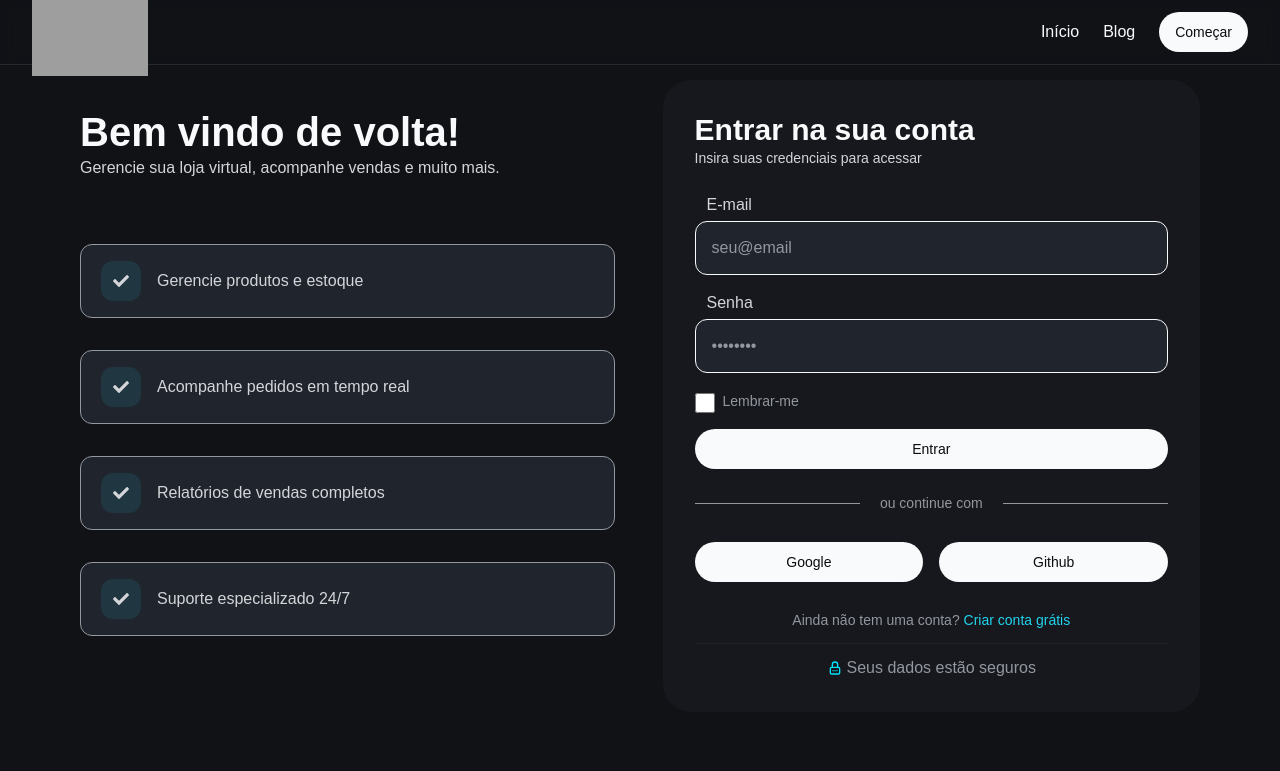
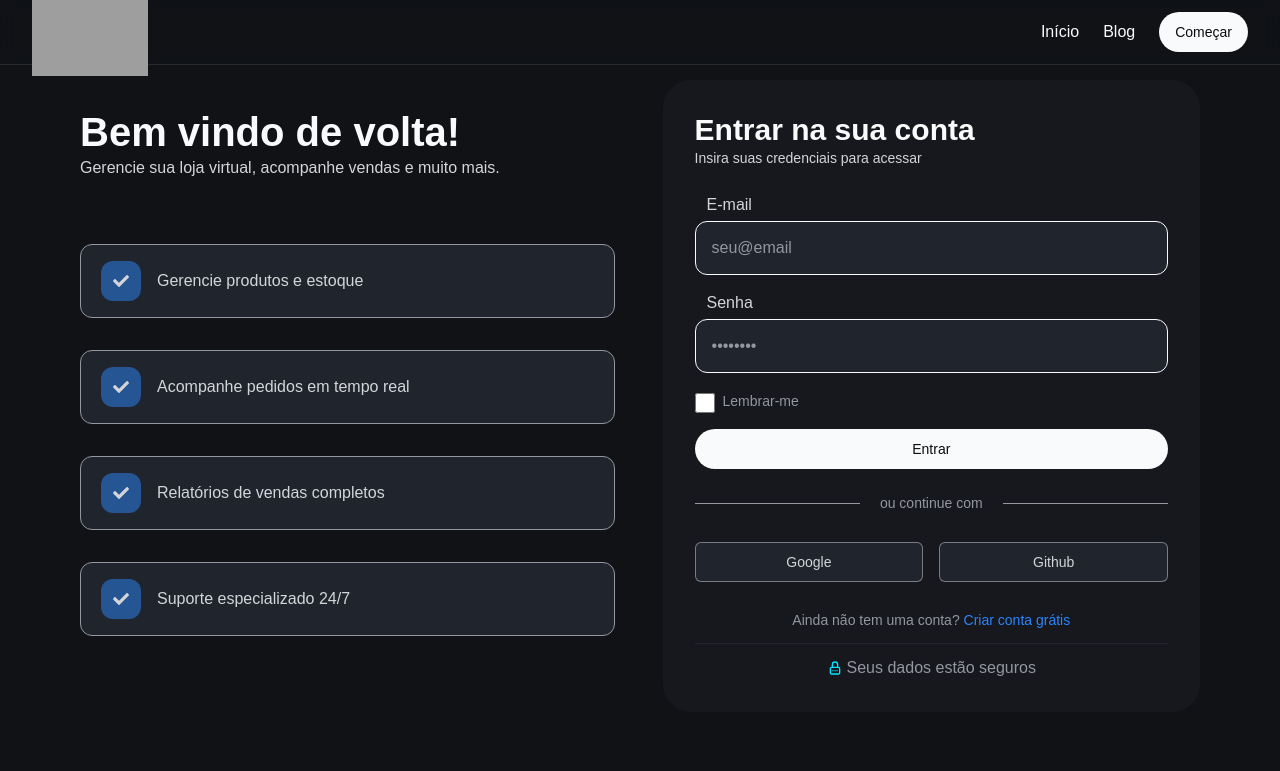
Before and after one commit to YasminFerrariDias/site-blog, a Next.js app: page /login-account in a window 1280 px wide. Shown: the top 771 px of the page. Built offline with nearby package versions, Linux system fonts and the light colour scheme; grey boxes are pictures that could not be loaded.

Commit message:
mudança de visual = cyan => blue

```diff
--- a/src/components/ui/button.tsx
+++ b/src/components/ui/button.tsx
@@ -12,6 +12,7 @@ const buttonVariants = cva(
         primary:'bg-blue-200 text-white hover:bg-blue-100 rounded-full',
         secondary: 'bg-gray-100 text-gray-800 hover:bg-blue-100 rounded-full',
         outline: 'border border-gray-400 bg-gray-700 transition-colors duration-200 hover:text-blue-200 hover:border-blue-200',
+        none: 'text-gray-200 border border-gray-200/50 bg-gray-400 transition-colors rounded-md duration-200 hover:border-blue-200 py-4 hover:border-blue-300/50 hover:border-blue-200 transition-all duration-300 hover:shadow-[0_0_20px_rgba(0,229,255,0.15)] gap-4',
       },
       size: {
         default: 'h-10 px-4 py-2',
--- a/src/templates/auth/components/informationCard.tsx
+++ b/src/templates/auth/components/informationCard.tsx
@@ -10,12 +10,12 @@ export function InformationCard({ text }: InformationCardProps) {
     <div
       className="bg-gray-400 w-full max-w-[550px] min-h-[74px] items-center
       flex flex-col sm:flex-row px-5 text-gray-200 mb-4 rounded-xl
-      border border-gray-300 hover:border-cyan-400 py-4
-      hover:border-cyan-400/50 transition-all duration-300
+      border border-gray-300 hover:border-blue-300/50 hover:border-blue-200 py-4
+      transition-all duration-300
       hover:shadow-[0_0_20px_rgba(0,229,255,0.15)] gap-4"
     >
-      <div className="bg-cyan-400/10 h-10 w-10 flex items-center justify-center rounded-xl">
-        <FaCheck color="text-cyan-400" />
+      <div className="bg-blue-200/50 h-10 w-10 flex items-center justify-center rounded-xl">
+        <FaCheck  />
       </div>
       <span className="text-center sm:text-left">{text}</span>
     </div>
--- a/src/templates/auth/features/form-create-account/form-create-account.tsx
+++ b/src/templates/auth/features/form-create-account/form-create-account.tsx
@@ -30,8 +30,8 @@ export function FormCreateAccount({ handle }: FormCreateAccount) {
             />
             <span className="text-body-sm">
               Li e aceito os
-              <a className="text-cyan-400 ml-1">Termos de Uso</a> e
-              <a className="text-cyan-400 ml-1">Política de Privacidade</a>
+              <a className="text-blue-200 ml-1">Termos de Uso</a> e
+              <a className="text-blue-200 ml-1">Política de Privacidade</a>
             </span>
           </label>
         </div>
@@ -48,7 +48,7 @@ export function FormCreateAccount({ handle }: FormCreateAccount) {
 
       <div className="gap-3 flex flex-col mt-6">
         <p className="text-gray-300 text-center text-body-sm">
-          Já tem uma conta? <a className="text-cyan-400">Faça login</a>
+          Já tem uma conta? <a className="text-blue-200">Faça login</a>
         </p>
 
         <div className="h-px bg-gray-400" />
--- a/src/templates/auth/features/form-login-account/form-login-account.tsx
+++ b/src/templates/auth/features/form-login-account/form-login-account.tsx
@@ -44,12 +44,12 @@ export function FormLoginAccount({ handle }: FormCreateAccount) {
         </div>
 
         <div className="flex justify-between gap-4 my-4">
-          <Button variant="secondary" className="w-full">Google</Button>
-          <Button variant={"secondary"} className="w-full">Github</Button>
+          <Button variant="none" className="w-full">Google</Button>
+          <Button variant="none" className="w-full">Github</Button>
         </div>
 
         <p className="text-gray-300 text-center text-body-sm">
-          Ainda não tem uma conta? <a className="text-cyan-400">Criar conta grátis</a>
+          Ainda não tem uma conta? <a className="text-blue-200">Criar conta grátis</a>
         </p>
 
         <div className="h-px bg-gray-400" />
```
